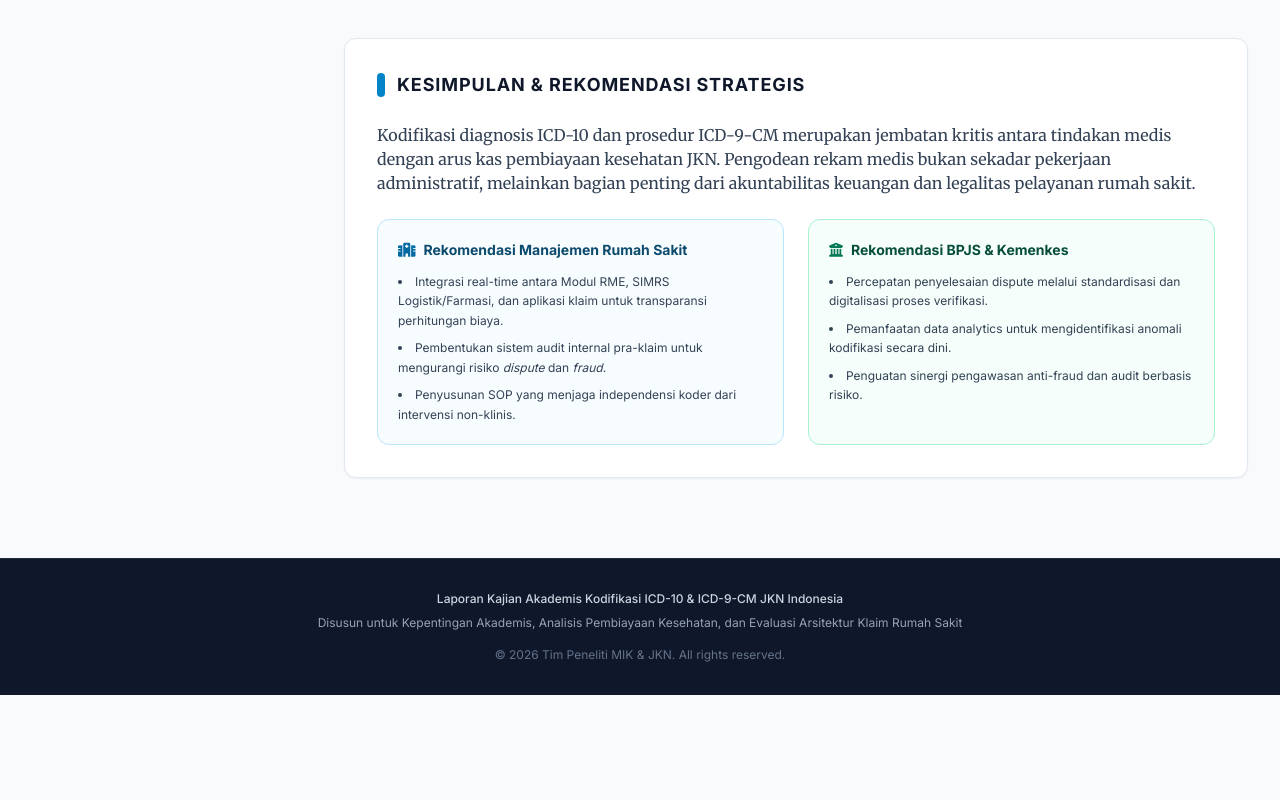
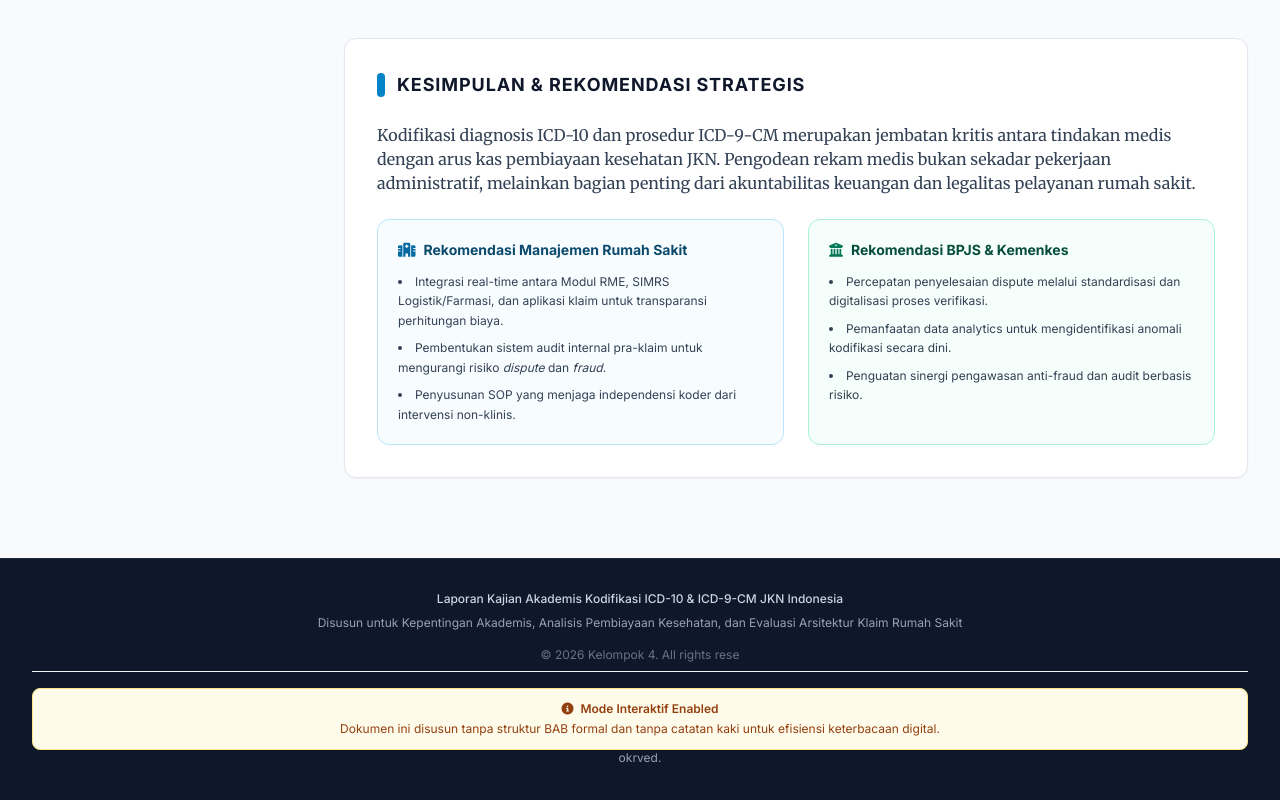
Before and after one commit to snoppy1812/Kelompok-4-MANAJEMEN-REKAM-MEDIS, a plain HTML site: page index.html in a window 1280 px wide. Shown: the part 4814-5614 px from the top of the page. Before the commit the page ends 5509 px from the top, so only its background shows below. Drawn offline with nearby package versions, Linux system fonts and the light colour scheme.

Commit message:
Update index.html

```diff
--- a/index.html
+++ b/index.html
@@ -136,7 +136,8 @@ body{font-family:'Inter',sans-serif}.serif-content{font-family:'Merriweather',se
 </div></div></section>
 </main></div>
 
-<footer class="bg-academic-slate text-slate-400 text-xs py-8 border-t border-slate-800 no-print mt-12"><div class="max-w-7xl mx-auto px-4 sm:px-6 lg:px-8 text-center space-y-2"><p class="font-medium text-slate-300">Laporan Kajian Akademis Kodifikasi ICD-10 & ICD-9-CM JKN Indonesia</p><p>Disusun untuk Kepentingan Akademis, Analisis Pembiayaan Kesehatan, dan Evaluasi Arsitektur Klaim Rumah Sakit</p><p class="text-slate-500 pt-2">© 2026 Tim Peneliti MIK & JKN. All rights reserved.</p></div></footer>
+<footer class="bg-academic-slate text-slate-400 text-xs py-8 border-t border-slate-800 no-print mt-12"><div class="max-w-7xl mx-auto px-4 sm:px-6 lg:px-8 text-center space-y-2"><p class="font-medium text-slate-300">Laporan Kajian Akademis Kodifikasi ICD-10 & ICD-9-CM JKN Indonesia</p><p>Disusun untuk Kepentingan Akademis, Analisis Pembiayaan Kesehatan, dan Evaluasi Arsitektur Klaim Rumah Sakit</p><p class="text-slate-500 pt-2">© 2026 Kelompok 4. All rights rese</nav><div class="pt-4 border-t border-slate-100 mt-4"><div class="bg-amber-50 border border-amber-200 rounded-lg p-3 text-xs text-amber-800"><p class="font-semibold mb-1"><i class="fa-solid fa-info-circle mr-1"></i> Mode Interaktif Enabled</p>Dokumen ini disusun tanpa struktur BAB formal dan tanpa catatan kaki untuk efisiensi keterbacaan digital.</div></div>
+okrved.</p></div></footer>
 
 <script>
 document.addEventListener('DOMContentLoaded',function(){
```
